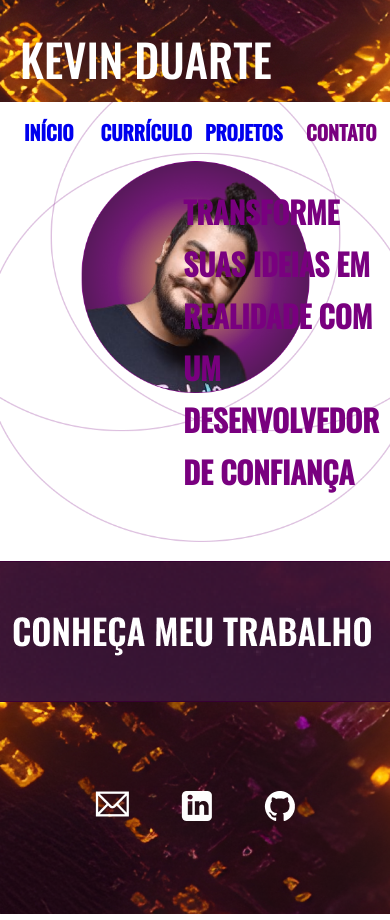
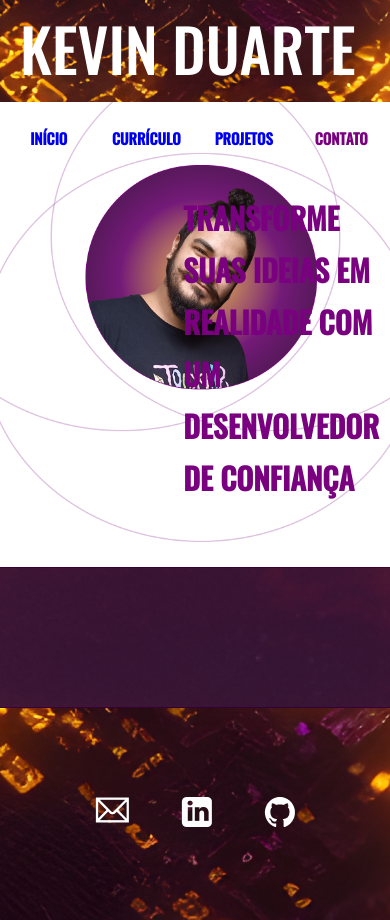
Before and after one commit to kevinDRibeiro/sitePortfolio, an Angular app: page / in a window 390 px wide. Shown: the top 920 px of the page. Built offline with nearby package versions, Linux system fonts and the light colour scheme.

Commit message:
header com css responsivo

```diff
--- a/src/app/footer/footer.component.html
+++ b/src/app/footer/footer.component.html
@@ -1,5 +1,5 @@
 <div class="footer-background">
-    <img src="assets/footerBackground.png" alt="">
+    <img src="../../assets/footerBackground.png" alt="">
 
     <div class="links">
         <a href="mailto: kevinribe@gmail.com">
--- a/src/app/home/home.component.scss
+++ b/src/app/home/home.component.scss
@@ -11,6 +11,10 @@ div {
 
         img {
             position: absolute;
+            background-position: center center;
+            background-size: cover;
+            background-repeat: no-repeat;
+            overflow: hidden;
             height: 772px;
             z-index: -1;
             top: 5%;
--- a/src/app/nav/nav.component.html
+++ b/src/app/nav/nav.component.html
@@ -1,14 +1,13 @@
+<div class="nav-banner">
+    <img src="../../assets/navBackground.jpg" alt="">
+    <h1 class="name">KEVIN DUARTE </h1>
+</div>
 <nav>
-
-    <div class="nav-background">
-        <img src="assets/navBackground.jpg" alt="">
-    </div>
-    <h1 class="name">KEVIN DUARTE </h1>
     <ul>
         <h1>FULLSTACK DEVELOPER</h1>
-    <li><a routerLink="">INÍCIO</a></li>
-    <li><a routerLink="/curriculo">CURRÍCULO</a></li>
-    <li><a routerLink="/projetos">PROJETOS</a></li>
-    <li><a >CONTATO</a></li>
+        <li><a routerLink="">INÍCIO</a></li>
+        <li><a routerLink="/curriculo">CURRÍCULO</a></li>
+        <li><a routerLink="/projetos">PROJETOS</a></li>
+        <li><a >CONTATO</a></li>
     </ul>
 </nav>
--- a/src/app/nav/nav.component.scss
+++ b/src/app/nav/nav.component.scss
@@ -1,11 +1,16 @@
 
+.nav-banner {
+    position: relative;
+    display: flex;
+    justify-content: center;
 
-nav{
-    display: flex;
-    flex-direction: column;
-    align-items: center;
-    width: 100%;
-
+    img {
+        position: absolute;
+        background-position: center center;
+        background-size: cover;
+        background-repeat: no-repeat;
+        overflow: hidden;
+    }
     .name {
         position: absolute;
         width: 100%;
@@ -16,7 +21,15 @@ nav{
         font-style: normal;
         font-weight: 400;
         font-size: 60px;
-        line-height: 89px;}
+        line-height: 89px;
+    }
+}
+
+nav{
+    display: flex;
+    justify-content: center;
+
+
     @media only screen and (max-width: 1200px) {
         .name {
             margin: 14px 0 0 40px;
@@ -32,7 +45,7 @@ nav{
 
 
     ul {
-        margin: 0;
+        margin: 7rem 0 0 0;
         width: 100%;
         max-width: 1200px;
         display: flex;
@@ -81,6 +94,7 @@ nav{
                 display: none;
             }
             li {
+                font-size: 15px;
                 width: 25%;
             }
         }
@@ -94,13 +108,4 @@ nav{
         }
     }
 
-    .nav-background {
-        img {
-            background-size: 100vw auto;
-            height: 100%;
-        }
-    }
-    .nav-container {
-        width: 1200px;
-    }
 }
--- a/src/index.html
+++ b/src/index.html
@@ -7,7 +7,7 @@
   <meta name="viewport" content="width=device-width, initial-scale=1">
   <link rel="icon" type="image/x-icon" href="favicon.ico">
 </head>
-<body style="margin: 0; overflow-x: hidden;">
+<body style="margin: 0;">
   <app-root></app-root>
 </body>
 </html>
```
Also changed, not shown: src/assets/banner.png, src/assets/divisor.png.
